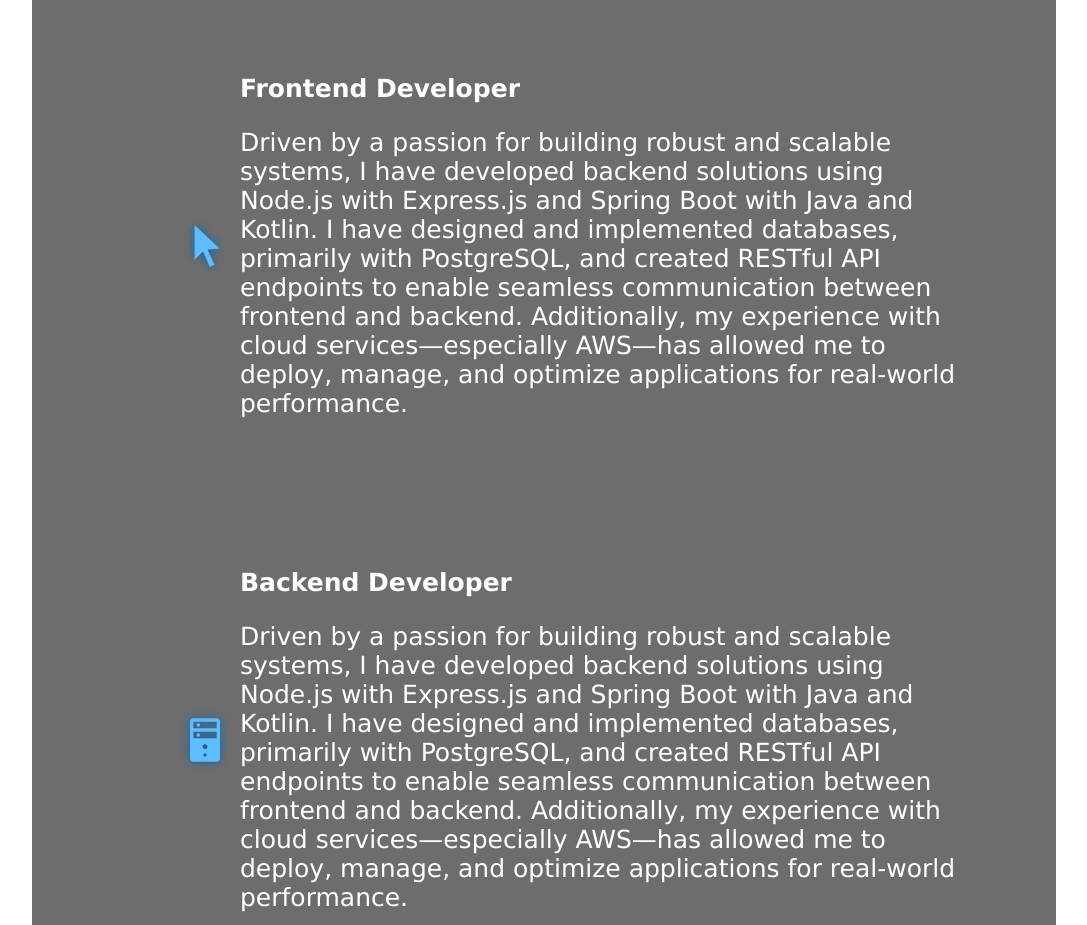
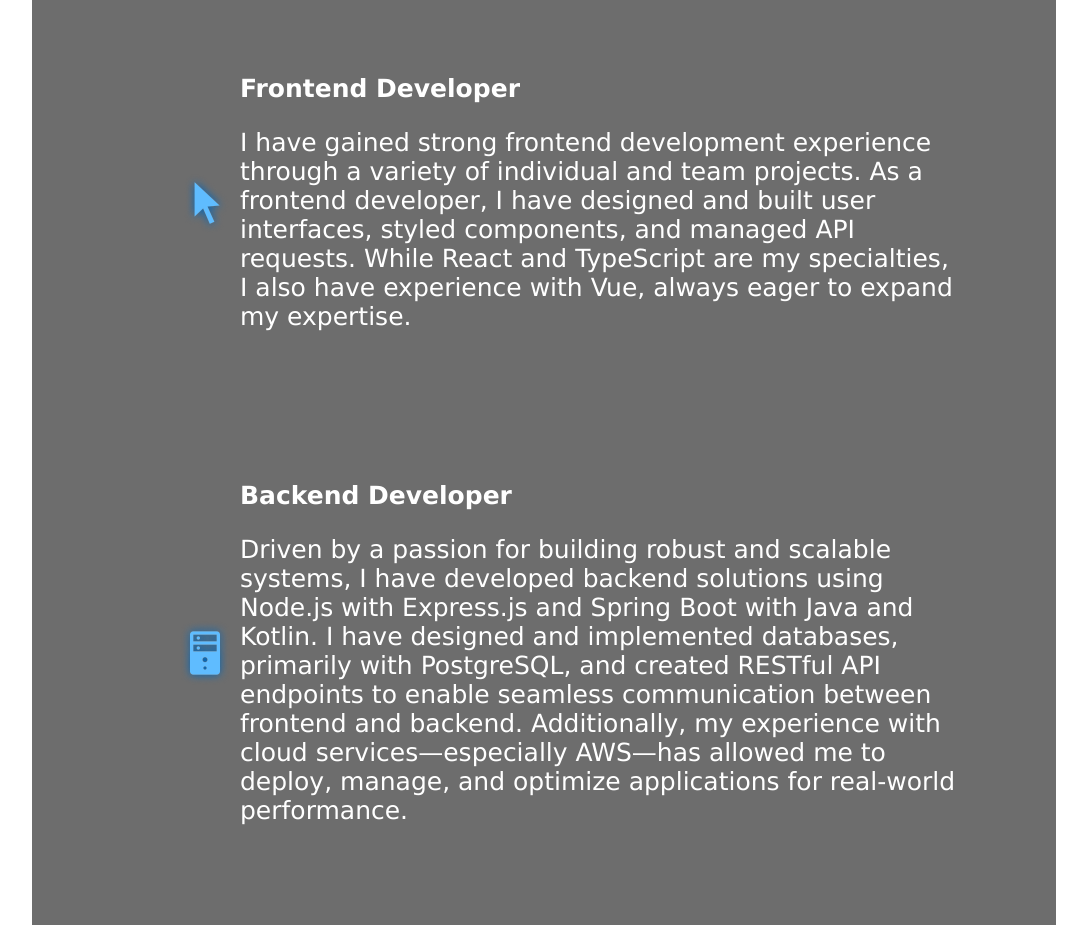
Before and after one commit to unofficialnikke/my-portfolio, a React (Vite) app: page / in a window 1280 px wide. Shown: the part 1720-2645 px from the top of the page, without its empty margins (96-1183 px from the left). Built offline with nearby package versions, Linux system fonts and the light colour scheme.

Commit message:
change: about text

```diff
--- a/src/components/About/About.tsx
+++ b/src/components/About/About.tsx
@@ -33,12 +33,10 @@ export const About = () => {
 					<div className={styles.aboutItemText}>
 						<h3>Frontend Developer</h3>
 						<p>
-							Driven by a passion for building robust and scalable systems, I have developed backend
-							solutions using Node.js with Express.js and Spring Boot with Java and Kotlin. I have
-							designed and implemented databases, primarily with PostgreSQL, and created RESTful API
-							endpoints to enable seamless communication between frontend and backend. Additionally,
-							my experience with cloud services—especially AWS—has allowed me to deploy, manage, and
-							optimize applications for real-world performance.
+							I have gained strong frontend development experience through a variety of individual
+							and team projects. As a frontend developer, I have designed and built user interfaces,
+							styled components, and managed API requests. While React and TypeScript are my
+							specialties, I also have experience with Vue, always eager to expand my expertise.
 						</p>
 					</div>
 				</li>
```
